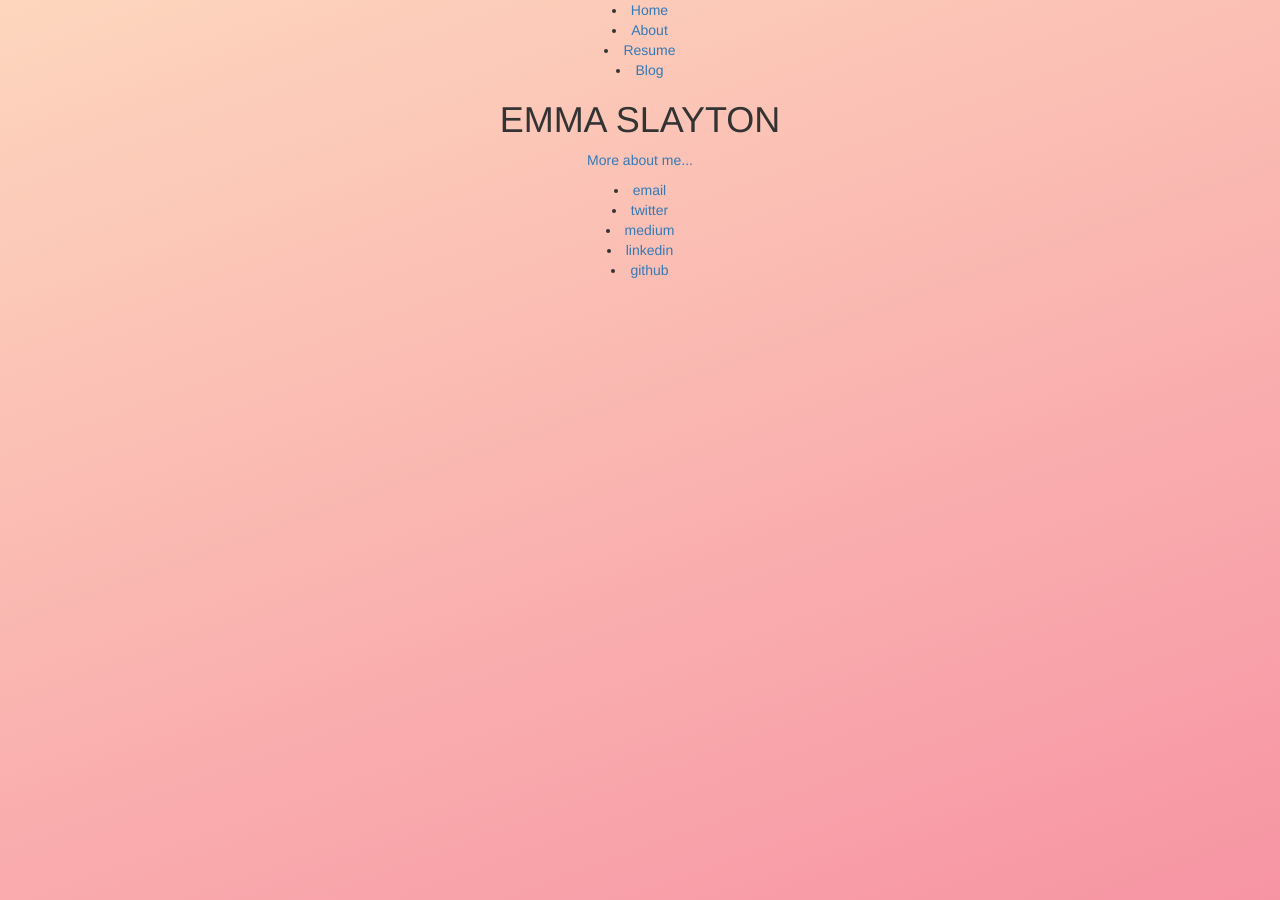
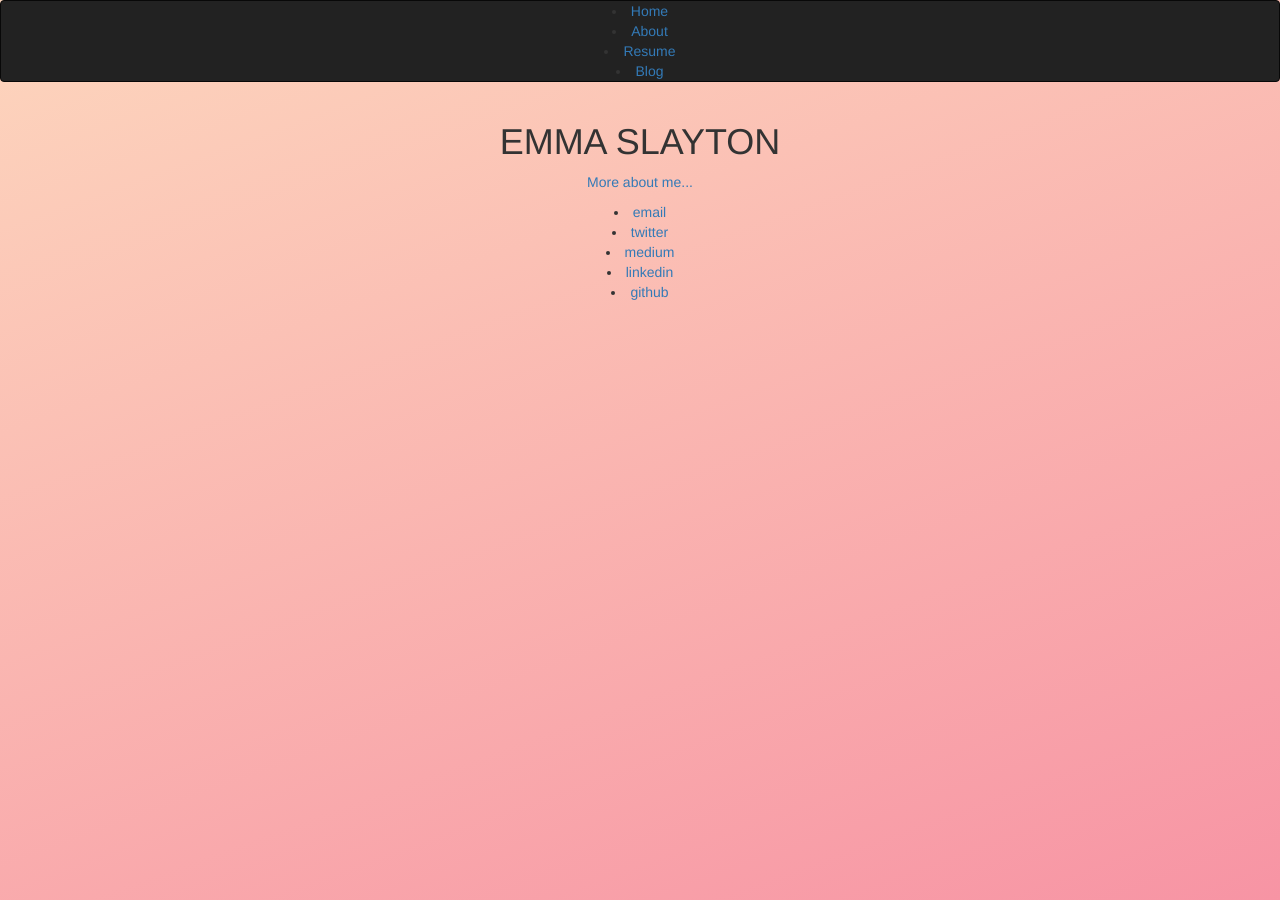
Before and after one commit to emmaslayton/emmaslayton.github.io, a Jekyll site: the page built from index.html, in a window 1280 px wide. Built offline with Jekyll 4.4.1, drawn with Linux system fonts in a browser that asks for light colours; nearby versions of some CDN libraries.

Commit message:
Update default.html

```diff
--- a/_layouts/default.html
+++ b/_layouts/default.html
@@ -66,7 +66,7 @@
    					</script>
 		</head>
 		<body>
-			<nav>
+			<nav class="navbar navbar-inverse">
 	        		<center>
 				<li><a href="/">Home</a></li>
 		        	<li><a href="/about">About</a></li>
@@ -74,6 +74,7 @@
 				<li><a href="/blog">Blog</a></li>
 				</center>
 			</nav>
+
 			<div class="container">
 
 			{{ content }}
```
